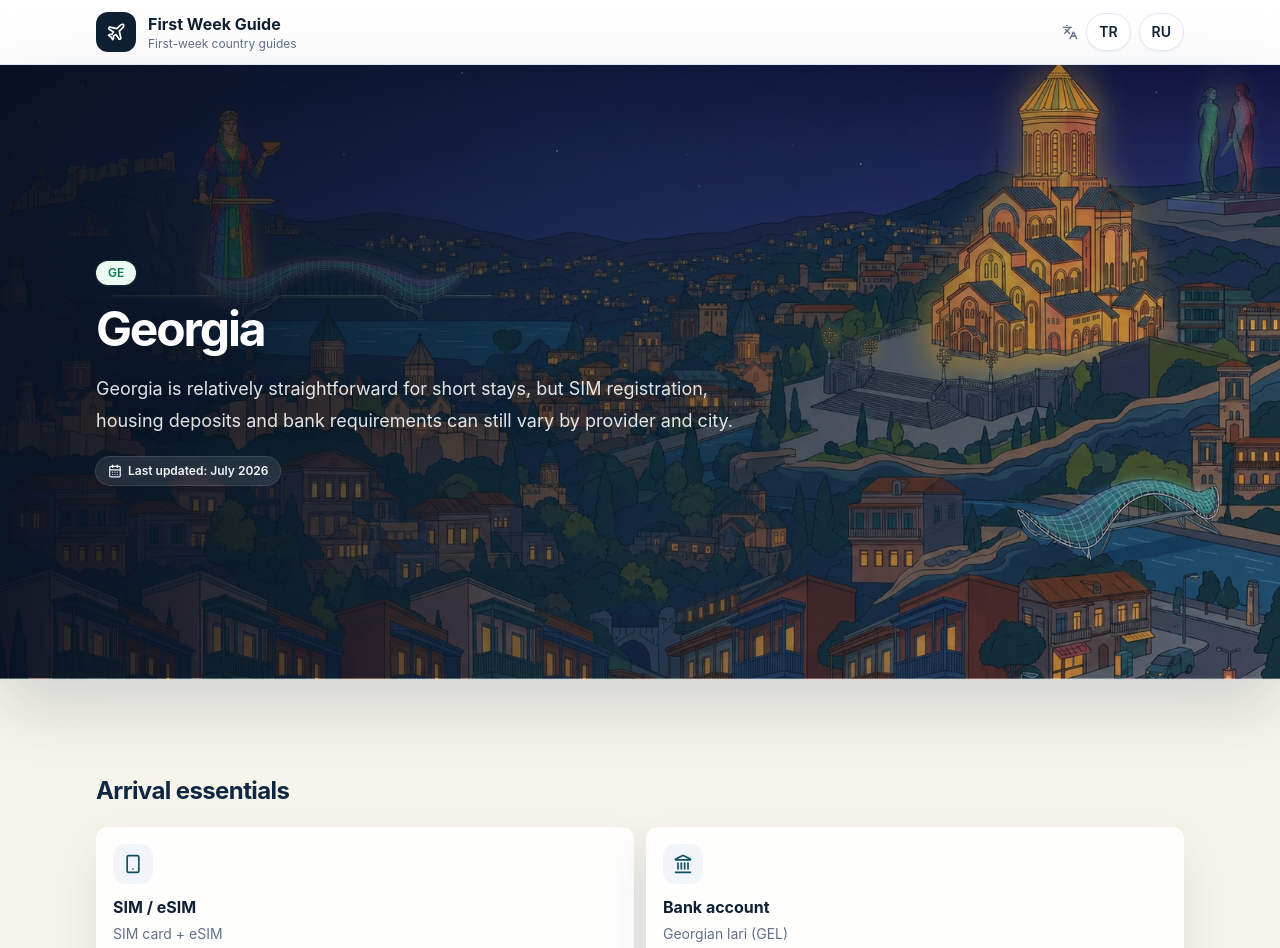
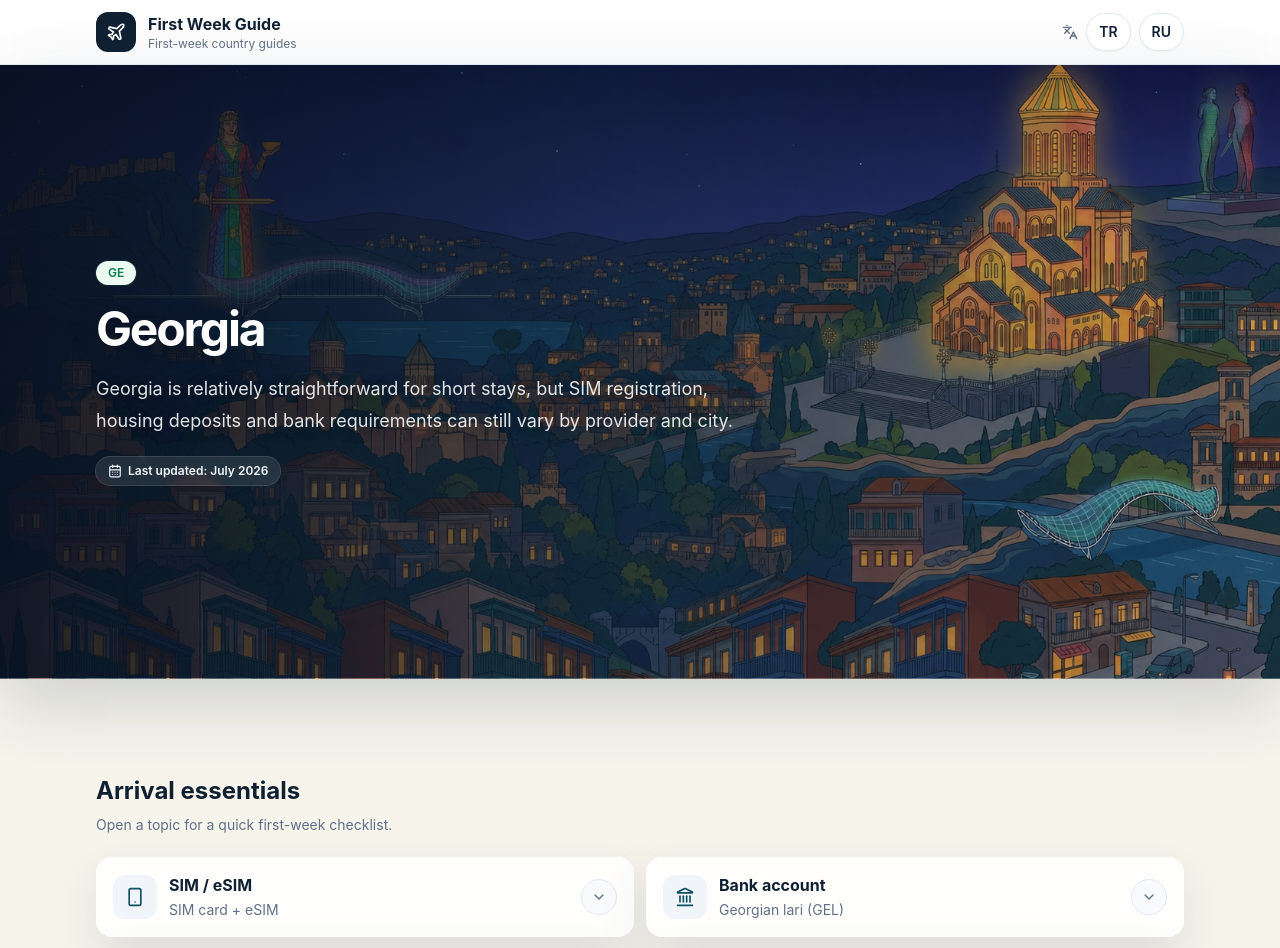
Before and after one commit to cenkerdem763-alt/BeforeYouLand, a React (Vite) app: page /en/georgia in a window 1280 px wide. Shown: the top 948 px of the page. Built offline with nearby package versions, Linux system fonts and the light colour scheme.

Commit message:
Improve arrival essentials cards

```diff
--- a/src/pages/CountryPage.tsx
+++ b/src/pages/CountryPage.tsx
@@ -5,6 +5,7 @@ import {
   AppWindow,
   CarTaxiFront,
   CheckCircle2,
+  ChevronDown,
   FileText,
   Home,
   Landmark,
@@ -50,6 +51,12 @@ const practicalInfoLabel = {
   en: 'practical tips',
   tr: 'pratik bilgi',
   ru: 'практических совета',
+} as const;
+
+const overviewHintLabel = {
+  en: 'Open a topic for a quick first-week checklist.',
+  tr: 'Kısa kontrol listesini görmek için ihtiyacınız olan başlığı açın.',
+  ru: 'Откройте нужную тему, чтобы увидеть краткий чек-лист.',
 } as const;
 
 export default function CountryPage() {
@@ -221,43 +228,75 @@ export default function CountryPage() {
         ) : null}
 
         <section className="mt-10">
-          <h2 className="text-2xl font-bold">{labels.overview}</h2>
+          <div>
+            <h2 id="arrival-essentials-title" className="text-2xl font-bold">
+              {labels.overview}
+            </h2>
+            <p className="mt-1.5 text-sm leading-6 text-muted">
+              {overviewHintLabel[language]}
+            </p>
+          </div>
           <div className="mt-5 grid gap-3 md:grid-cols-2">
             {overview.map((item) => {
               const Icon = item.icon;
               const category = checklistByKey.get(item.checklistCategory);
               const isOpen = openOverviewCategories.has(item.checklistCategory);
+              const detailsId = `overview-${country.key}-${item.checklistCategory}`;
 
               return (
+                <article
+                  key={item.checklistCategory}
+                  className={`overflow-hidden rounded-2xl border bg-white shadow-sm transition ${
+                    isOpen
+                      ? 'border-green-600/30 shadow-md ring-1 ring-green-600/10'
+                      : 'border-slate-200/80 hover:-translate-y-0.5 hover:border-green-600/25 hover:shadow-md'
+                  }`}
+                >
                   <button
-                  key={item.checklistCategory}
                     type="button"
-                  className="focus-ring group flex h-full flex-col rounded-xl border border-slate-200/80 bg-white p-4 text-left shadow-sm transition hover:-translate-y-0.5 hover:border-green-600/30 hover:shadow-md"
+                    className="focus-ring group flex w-full items-center gap-3 p-4 text-left"
                     aria-expanded={isOpen}
+                    aria-controls={detailsId}
+                    aria-label={`${item.label}: ${
+                      isOpen ? hideDetailsLabel[language] : viewDetailsLabel[language]
+                    }`}
                     onClick={() => toggleOverviewCategory(item.checklistCategory)}
                   >
-                  <span className="flex h-10 w-10 items-center justify-center rounded-xl bg-slate-100 text-blue-700 transition group-hover:bg-green-50 group-hover:text-green-700">
+                    <span
+                      className={`flex h-11 w-11 shrink-0 items-center justify-center rounded-xl transition ${
+                        isOpen
+                          ? 'bg-green-700 text-white'
+                          : 'bg-slate-100 text-blue-700 group-hover:bg-green-50 group-hover:text-green-700'
+                      }`}
+                    >
                       <Icon className="h-5 w-5" aria-hidden="true" />
                     </span>
-                  <h3 className="mt-3 font-bold leading-snug">{item.label}</h3>
-                  <p className="mt-1.5 text-sm leading-5 text-muted">{item.value}</p>
+                    <span className="min-w-0 flex-1">
+                      <span className="block font-bold leading-snug text-ink">{item.label}</span>
+                      <span className="mt-1 block text-sm leading-5 text-muted">{item.value}</span>
+                    </span>
                     <span
-                    className={`mt-4 inline-flex w-fit items-center gap-2 rounded-full px-3 py-2 text-xs font-bold text-white transition ${isOpen ? 'bg-green-700' : 'bg-slate-800 group-hover:bg-green-700'}`}
-                  >
-                    {isOpen ? hideDetailsLabel[language] : viewDetailsLabel[language]}
-                    <span
-                      className={`transition-transform ${isOpen ? 'rotate-90' : ''}`}
+                      className={`flex h-9 w-9 shrink-0 items-center justify-center rounded-full border transition ${
+                        isOpen
+                          ? 'border-green-600/20 bg-green-50 text-green-700'
+                          : 'border-line bg-slate-50 text-muted group-hover:border-green-600/20 group-hover:text-green-700'
+                      }`}
                       aria-hidden="true"
                     >
-                      →
+                      <ChevronDown
+                        className={`h-4 w-4 transition-transform duration-200 ${
+                          isOpen ? 'rotate-180' : ''
+                        }`}
+                      />
                     </span>
-                  </span>
+                  </button>
                   {isOpen && category ? (
-                    <ul className="mt-4 space-y-2 border-t border-line pt-3">
+                    <div id={detailsId} className="px-4 pb-4">
+                      <ul className="space-y-2 border-t border-line pt-3">
                         {category.items.map((checklistItem) => (
                           <li
                             key={checklistItem[language]}
-                          className="flex gap-2.5 rounded-lg bg-slate-50/90 p-3 text-sm leading-5 text-muted"
+                            className="flex gap-2.5 rounded-xl bg-slate-50/90 p-3 text-sm leading-5 text-muted"
                           >
                             <CheckCircle2
                               className="mt-0.5 h-5 w-5 shrink-0 text-green-700"
@@ -267,8 +306,9 @@ export default function CountryPage() {
                           </li>
                         ))}
                       </ul>
+                    </div>
                   ) : null}
-                </button>
+                </article>
               );
             })}
           </div>
```
Lines whose indentation alone changed are shown as unchanged.
